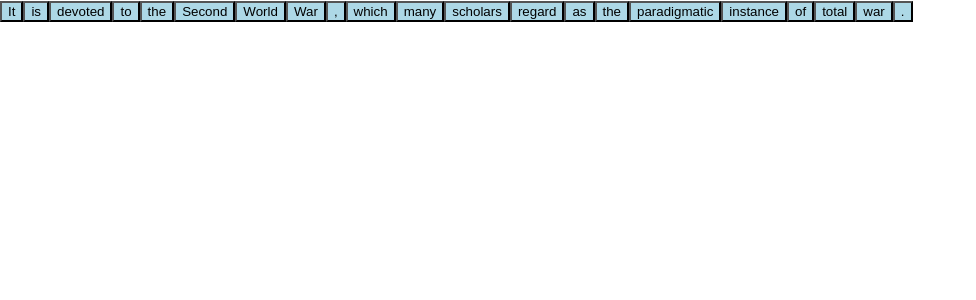
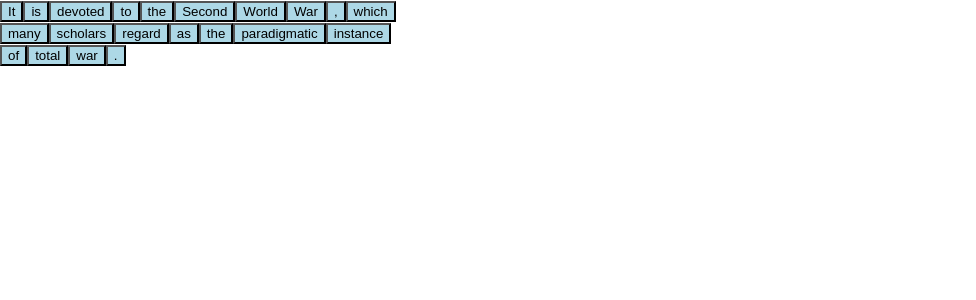
Before and after one commit to ugoetudo/rel-classifier, a React (Create React App) app: page / in a window 1280 px wide. Shown: the top 300 px of the page, without its empty margins (0-976 px from the left). Built offline with nearby package versions, Linux system fonts and the light colour scheme.

Commit message:
Color toggle

```diff
--- a/src/App.css
+++ b/src/App.css
@@ -59,6 +59,11 @@
   background: gold;
 }
 
+.control-box {
+  grid-area:main;
+  width:400px;
+}
+
 /* .cards > b {
   background-color: lightblue;
   display: inline;
--- a/src/App.js
+++ b/src/App.js
@@ -13,17 +13,25 @@ import Records from "./records.json";
 class Relation extends React.Component {
 
   state = {
-    color: 'lightblue'
+    color: 'lightblue',
+    hover: false
   }
 
   changeColor = () => {
     console.log('Color Change with', 'green');
     this.setState(prevState => {
-      return { color: prevState.color === 'lightblue'?'green':'lightblue'
+      return { color: prevState.color === 'lightblue'?'green':'lightblue',
+      hover: prevState.hover === false?true:false
       }
     })
-    // setColor('green');
-}
+  }
+
+  // changeHover = () => {
+  //   this.setState(prevState => {
+  //     return { hover: prevState.hover === false?true:false
+  //     }
+  //   })
+  // }
 
 
   render ()
@@ -37,7 +45,8 @@ class Relation extends React.Component {
 
     tokens_to_render.push(
       <button key={cntr}
-        index={tk['tkid']} style={{backgroundColor: this.state.color}} onMouseEnter={this.changeColor} onMouseLeave={ this.changeColor}
+        index={tk['spanid']} onMouseEnter={this.changeColor} onMouseLeave={ this.changeColor} style={{backgroundColor: this.state.hover?this.state.color:'lightblue'}}
+        // style={{backgroundColor: this.state.hover?this.state.color:'lightblue'}}  onMouseEnter={this.changeColor} onMouseLeave={ this.changeColor}
       //   onSelected={(ix,value) => this.addToBundle(ix, value)}
       >
           {tk['token_text']}
```
